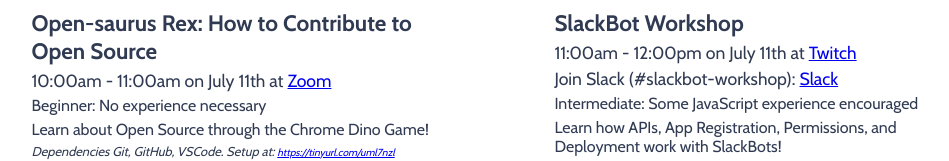
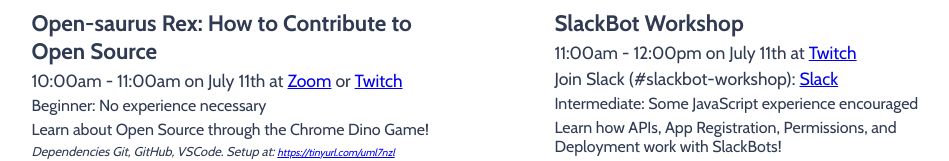
Before and after one commit to VandyHacks/workshops, a React (Create React App) app: page / in a window 1280 px wide. Shown: the part 583-744 px from the top of the page, without its empty margins (147-1096 px from the left). Built offline with nearby package versions, Linux system fonts and the light colour scheme.

Commit message:
udpate open source workshop twitch link

```diff
--- a/src/components/box.js
+++ b/src/components/box.js
@@ -8,16 +8,22 @@
       <div className="time">
         {props.time} at{' '}
         {props.virtual && props.virtual === 'true' ? (
-          (props.twitch ? (
-            <a className="twitch" href={props.twitch}>
-              Twitch
-            </a>
+          (props.zoom && props.twitch? (
+            <>
+            <a className="zoom" href={props.zoom}>Zoom</a> or <a className="twitch" href={props.twitch}>Twitch</a>
+            </>
           ) : (
-            <a className="zoom" href={props.zoom}>
-              Zoom
-            </a>
-          ))
-        ) : (
+            (props.zoom ? (
+              <a className="zoom" href={props.zoom}>
+                Zoom
+              </a>
+            ) : (
+              <a className="twitch" href={props.twitch}>
+                Twitch
+              </a>
+            ))
+          )
+        )) : (
           props.location
         )}
       </div>
--- a/src/summerInfo.json
+++ b/src/summerInfo.json
@@ -5,6 +5,7 @@
       "id": "bwd",
       "time": "10:00am - 11:00am on July 11th",
       "zoom": "https://vanderbilt.zoom.us/j/98387736601",
+      "twitch": "https://twitch.tv/vandyhacks",
       "virtual": "true",
       "description": "Learn about Open Source through the Chrome Dino Game!",
       "dependencies": "Git, GitHub, VSCode.",
```
